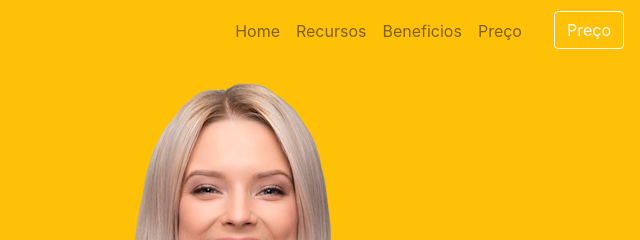
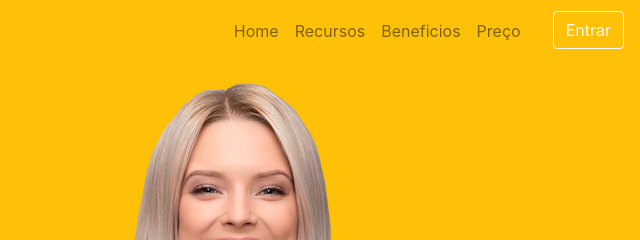
Before and after one commit to IsadoraVanderlan/site-finans-bootstrap, a plain HTML site: page índice.html in a window 1280 px wide. Shown: the top 240 px of the page, 640-1280 px from the left. Drawn offline with nearby package versions, Linux system fonts and the light colour scheme.

Commit message:
Update and rename index.html to índice.html

```diff
--- a/index.html
+++ b/índice.html
@@ -43,7 +43,7 @@
               <a href="" class="nav-link">Preço</a>
             </li>
             <li class="nav-item">
-              <a href="" class="btn btn-outline-light ml-4">Preço</a>
+              <a href="" class="btn btn-outline-light ml-4">Entrar</a>
             </li>
           </ul>
         </div>
```
